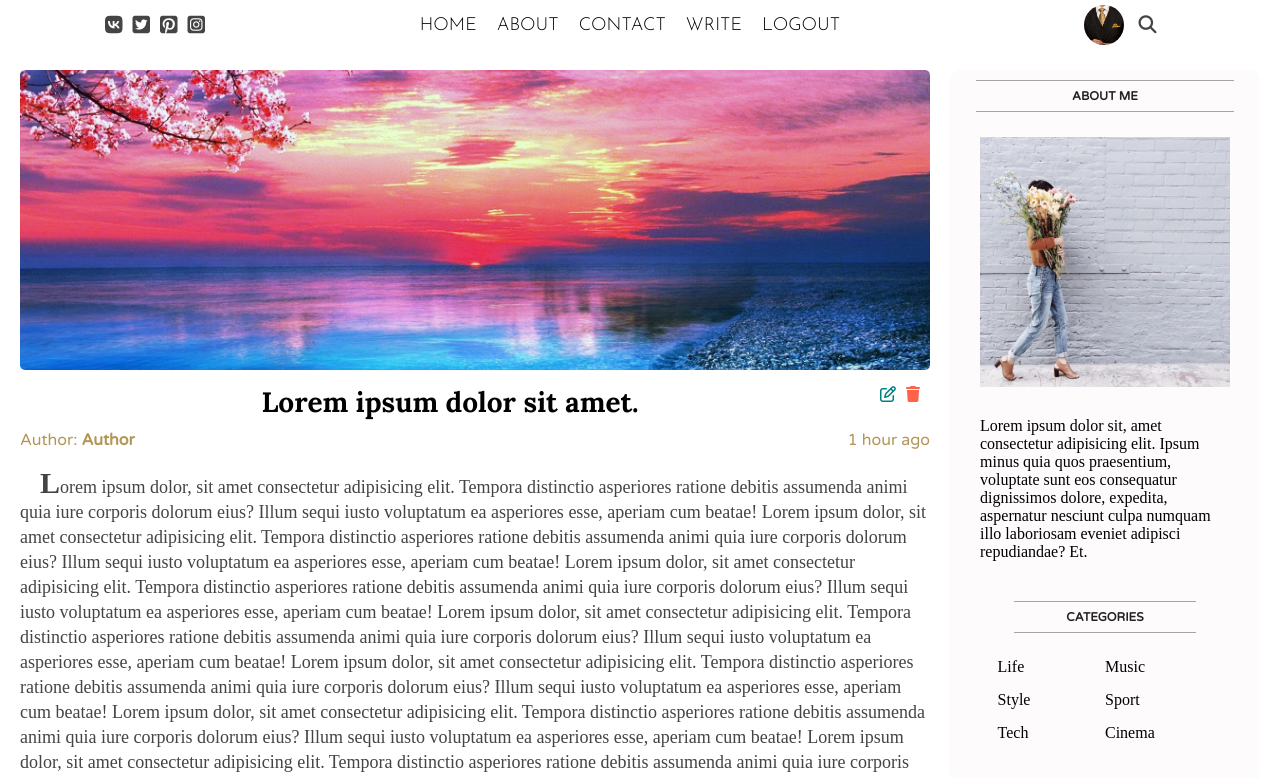
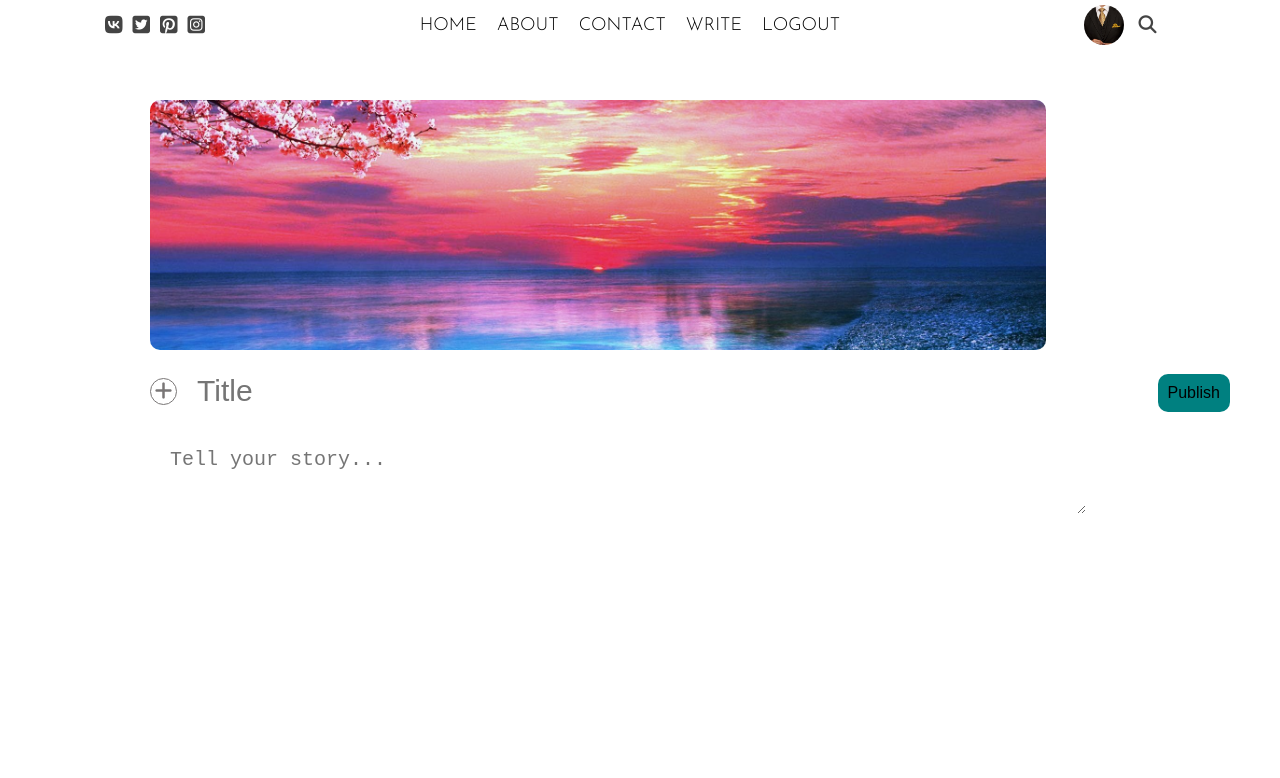
Before and after one commit to safarov-en/react-blog, a React (Create React App) app: page / in a window 1280 px wide. Shown: the top 778 px of the page. Built offline with nearby package versions, Linux system fonts and the light colour scheme.

Commit message:
Adding posts

```diff
--- a/src/App.js
+++ b/src/App.js
@@ -1,11 +1,11 @@
 import TopBar from "./components/topbar/topbar";
-import Single from "./pages/single/single";
+import Write from "./pages/write/write";
 
 function App() {
   return (
     <>
       <TopBar />
-      <Single />
+      <Write />
     </>
   );
 }
--- /dev/null
+++ b/src/pages/write/write.css
@@ -0,0 +1,61 @@
+.write {
+    padding-top: 50px;
+}
+
+.write-img {
+    margin-left: 150px;
+    width: 70vw;
+    height: 250px;
+    border-radius: 10px;
+    object-fit: cover;
+}
+
+.write-form {
+    position: relative;
+}
+
+.write-form-group {
+    margin-left: 150px;
+    display: flex;
+    align-items: center;
+}
+
+.write-icon {
+    width: 25px;
+    height: 25px;
+    border-radius: 50%;
+    border: 1px solid;
+    display: flex;
+    align-items: center;
+    justify-content: center;
+    font-size: 20px;
+    color: rgb(121, 118, 118);
+    cursor: pointer;
+}
+
+.write-input {
+    font-size: 30px;
+    border: none;
+    padding: 20px;
+    width: 70vw;
+}
+
+.write-input:focus {
+    outline: none;
+}
+
+.write-text {
+    font-size: 20px;
+}
+
+.write-submit {
+    position: absolute;
+    top: 20px;
+    right: 50px;
+    background-color: teal;
+    padding: 10px;
+    border: none;
+    border-radius: 10px;
+    cursor: pointer;
+    font-size: 16px;
+}
--- /dev/null
+++ b/src/pages/write/write.jsx
@@ -0,0 +1,23 @@
+import BgWrite from '../../img/bg-single-post.jpg';
+import './write.css';
+
+export default function Write() {
+    return (
+        <div className="write">
+            <img className="write-img" src={BgWrite} alt="" />
+            <form className="write-form">
+                <div className="write-form-group">
+                    <label htmlFor="file-input">
+                        <i className="write-icon fa-solid fa-plus"></i>
+                    </label>
+                    <input type="file" id="file-input" style={{display: "none"}} />
+                    <input type="text" placeholder="Title" className="write-input" autoFocus={true} />
+                </div>
+                <div className="write-form-group">
+                    <textarea placeholder="Tell your story..." type="text" className="write-input write-text"></textarea>
+                </div>
+                <button className="write-submit">Publish</button>
+            </form>
+        </div>
+    )
+}
```
